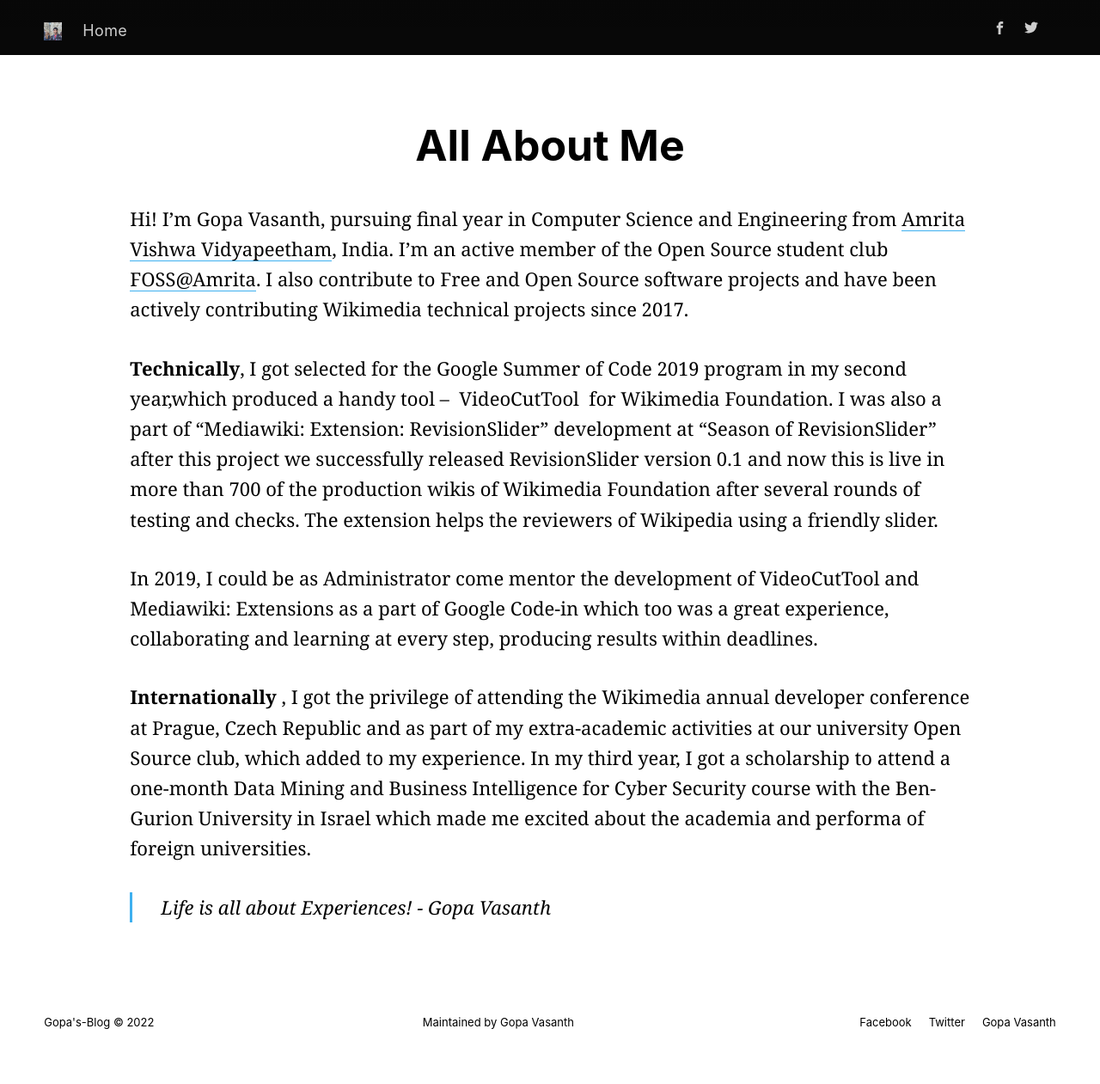
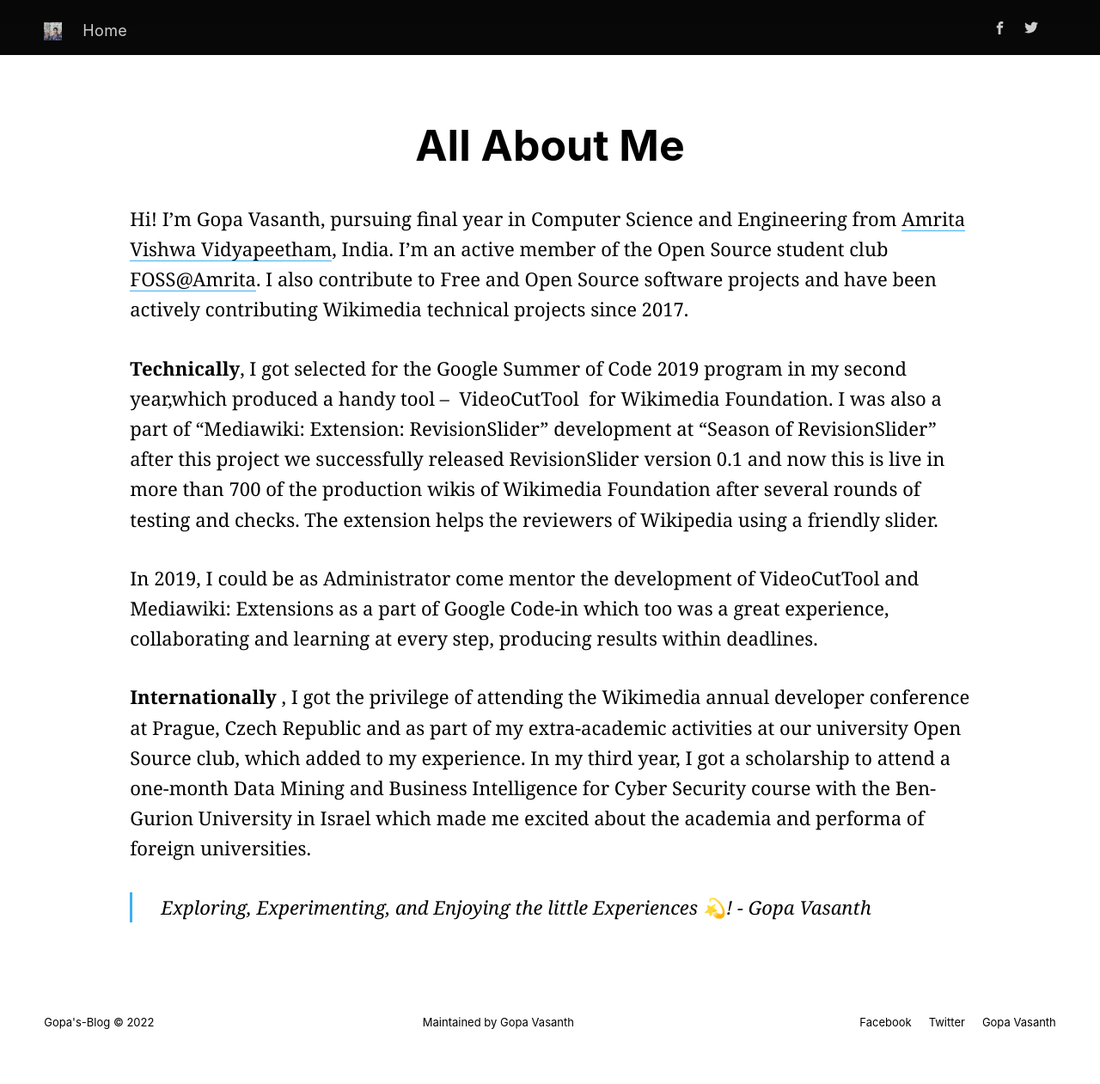
Before and after one commit to gopavasanth/gopavasanth.github.io, a Jekyll site: the page built from blog-app/_author/Gopa-Vasanth.md, in a window 1280 px wide. Shown: the whole page at 86% size. Built offline with Jekyll 4.4.1, drawn with Linux system fonts in a browser that asks for light colours; nearby versions of some CDN libraries; comment, search, counter and statistics services are not loaded.

Commit message:
Changed desc

```diff
--- a/blog-app/_author/Gopa-Vasanth.md
+++ b/blog-app/_author/Gopa-Vasanth.md
@@ -21,4 +21,4 @@
 
 **Internationally** , I got the privilege of attending the Wikimedia annual developer conference at Prague, Czech Republic and as part of my extra-academic activities at our university Open Source club, which added to my experience. In my third year, I got a scholarship to attend a one-month Data Mining and Business Intelligence for Cyber Security course with the Ben-Gurion University in Israel which made me excited about the academia and performa of foreign universities.
 
->Life is all about Experiences! - Gopa Vasanth
+>Exploring, Experimenting, and Enjoying the little Experiences 💫! - Gopa Vasanth
--- a/blog-app/_config.yml
+++ b/blog-app/_config.yml
@@ -9,7 +9,7 @@
 
 # Website info
 title: Gopa's-Blog
-description: Life is all about experiences
+description: Exploring, Experimenting, and Enjoying the little Experiences 💫
 cover: assets/images/blog-cover.jpg
 logo: assets/images/Gopa.jpg
 logo_dark: assets/images/Gopa.jpg
```
Also changed, not shown: blog-app/about/index.md (+1 -1 lines), 2 other files.
